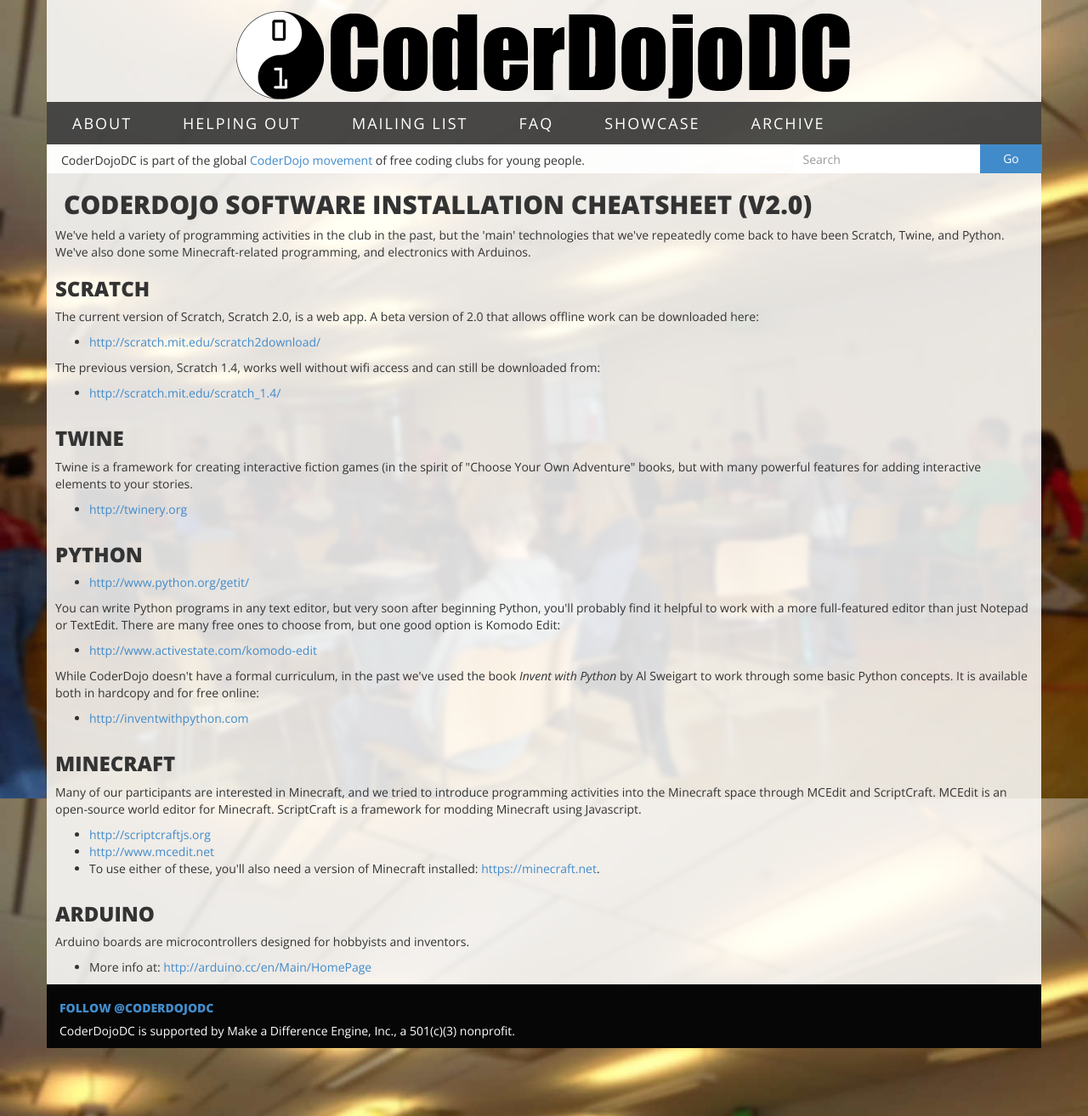
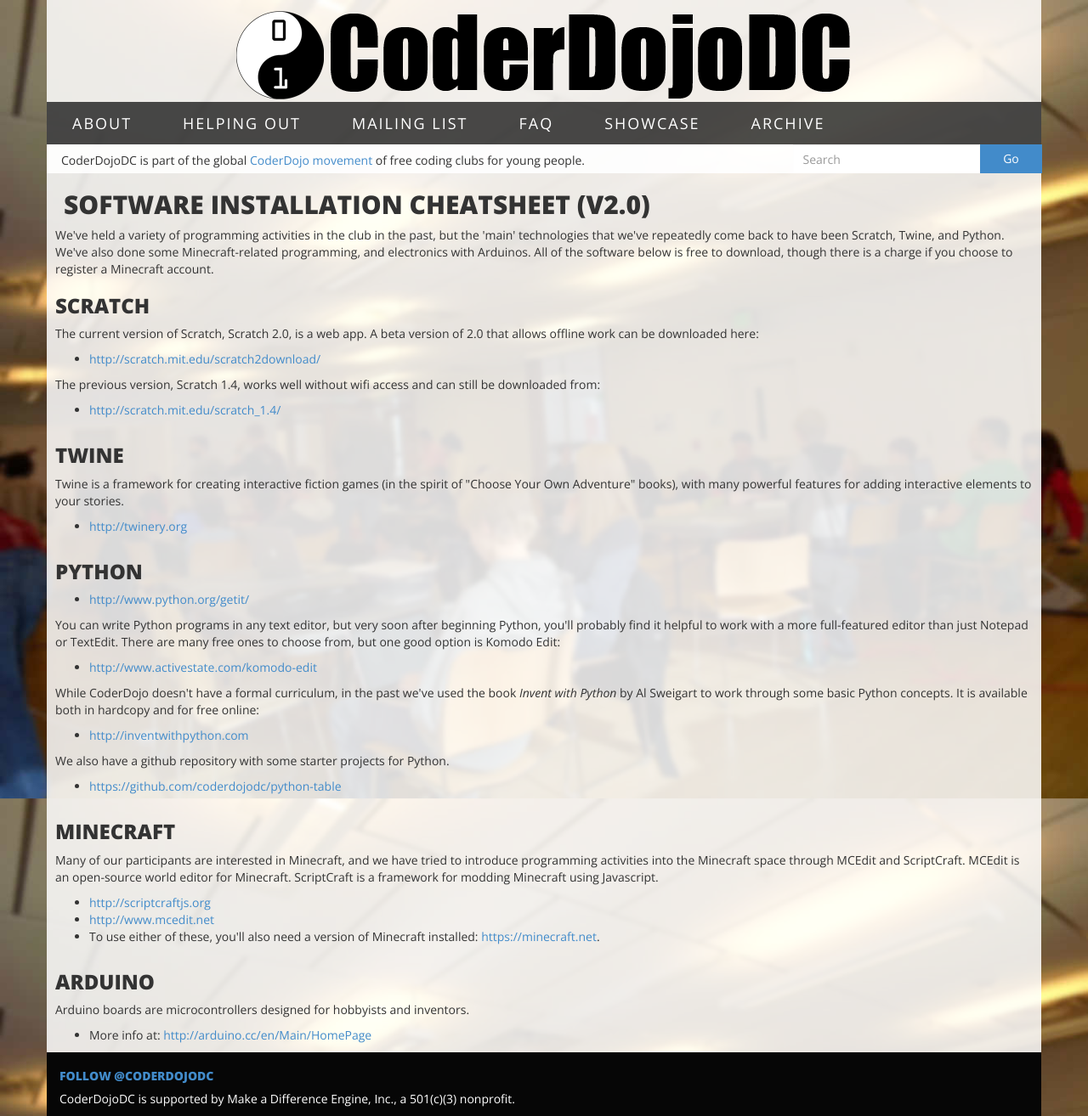
Before and after one commit to CoderDojoDC/CoderDojoDC.github.io, a Jekyll site: the page built from installation.html, in a window 1280 px wide. Shown: the whole page at 85% size. Built offline with Jekyll 4.4.1, drawn with Linux system fonts in a browser that asks for light colours; Markdown is read by kramdown in place of the engine named in the settings; comment, search, counter and statistics services are not loaded.

Commit message:
add link to python table

```diff
--- a/installation.html
+++ b/installation.html
@@ -2,8 +2,8 @@
 title: 'Software Installation Cheatsheet (v2.0)'
 layout: default
 ---
-<h2>CoderDojo Software Installation Cheatsheet (v2.0)</h2>
-<p>We've held a variety of programming activities in the club in the past, but the 'main' technologies that we've repeatedly come back to have been Scratch, Twine, and Python.  We've also done some Minecraft-related programming, and electronics with Arduinos.</p>
+<h2>Software Installation Cheatsheet (v2.0)</h2>
+<p>We've held a variety of programming activities in the club in the past, but the 'main' technologies that we've repeatedly come back to have been Scratch, Twine, and Python.  We've also done some Minecraft-related programming, and electronics with Arduinos. All of the software below is free to download, though there is a charge if you choose to register a Minecraft account.</p>
 <h3>Scratch</h3>
 <p>The current version of Scratch, Scratch 2.0, is a web app. A beta version of 2.0 that allows offline work can be downloaded here:</p>
 <ul>
@@ -14,7 +14,7 @@ layout: default
 <li><a href="http://scratch.mit.edu/scratch_1.4/">http://scratch.mit.edu/scratch_1.4/</a></li>
 </ul>
 <h3>Twine</h3>
-<p>Twine is a framework for creating interactive fiction games (in the spirit of "Choose Your Own Adventure" books, but with many powerful features for adding interactive elements to your stories.</p>
+<p>Twine is a framework for creating interactive fiction games (in the spirit of "Choose Your Own Adventure" books), with many powerful features for adding interactive elements to your stories.</p>
 <ul>
 <li><a href="http://twinery.org">http://twinery.org</a></li>
 </ul>
@@ -30,8 +30,12 @@ layout: default
 <ul>
 <li><a href="http://inventwithpython.com">http://inventwithpython.com</a></li>
 </ul>
+<p>We also have a github repository with some starter projects for Python.</p>
+<ul>
+<li><a href="https://github.com/coderdojodc/python-table">https://github.com/coderdojodc/python-table</a></li>
+</ul>
 <h3>Minecraft</h3>
-<p>Many of our participants are interested in Minecraft, and we tried to introduce programming activities into the Minecraft space through MCEdit and ScriptCraft.  MCEdit is an open-source world editor for Minecraft.  ScriptCraft is a framework for modding Minecraft using Javascript.</p>
+<p>Many of our participants are interested in Minecraft, and we have tried to introduce programming activities into the Minecraft space through MCEdit and ScriptCraft.  MCEdit is an open-source world editor for Minecraft.  ScriptCraft is a framework for modding Minecraft using Javascript.</p>
 <ul>
 <li><a href="http://scriptcraftjs.org">http://scriptcraftjs.org</a></li>
 <li><a href="http://www.mcedit.net">http://www.mcedit.net</a></li>
```
